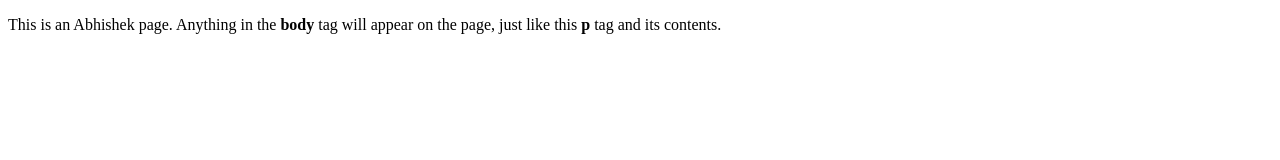
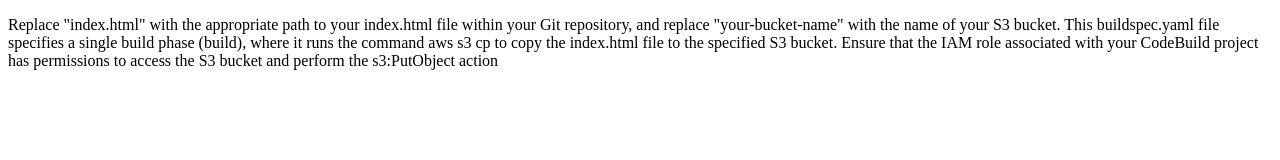
Before and after one commit to Abhishek-Panuganti/sample-project, a plain HTML site: page index.html in a window 1280 px wide. Drawn offline with Linux system fonts and the light colour scheme.

Commit message:
Update index.html

```diff
--- a/index.html
+++ b/index.html
@@ -5,6 +5,8 @@
     <title>This is the title of the webpage!</title>
   </head>
   <body>
-    <p>This is an Abhishek page. Anything in the <strong>body</strong> tag will appear on the page, just like this <strong>p</strong> tag and its contents.</p>
+    <p>Replace "index.html" with the appropriate path to your index.html file within your Git repository, and replace "your-bucket-name" with the name of your S3 bucket.
+
+This buildspec.yaml file specifies a single build phase (build), where it runs the command aws s3 cp to copy the index.html file to the specified S3 bucket. Ensure that the IAM role associated with your CodeBuild project has permissions to access the S3 bucket and perform the s3:PutObject action</p>
   </body>
 </html>
```
